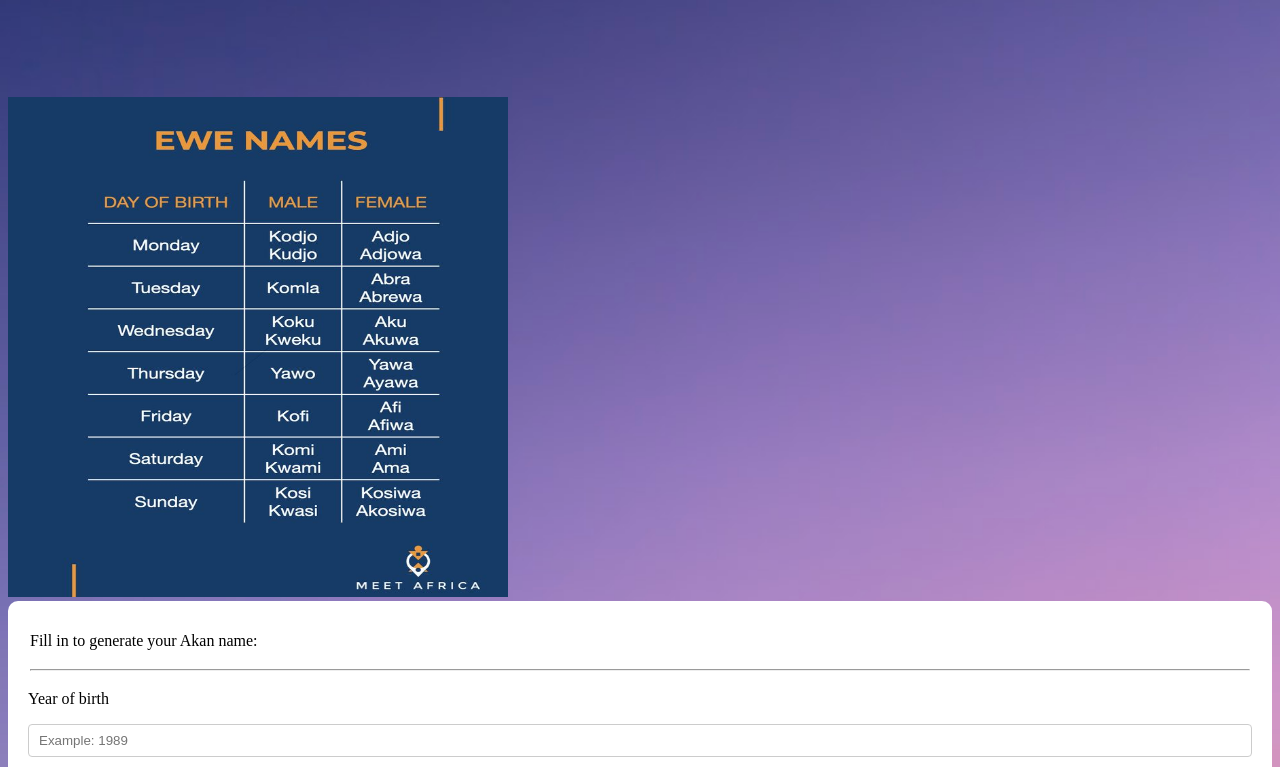
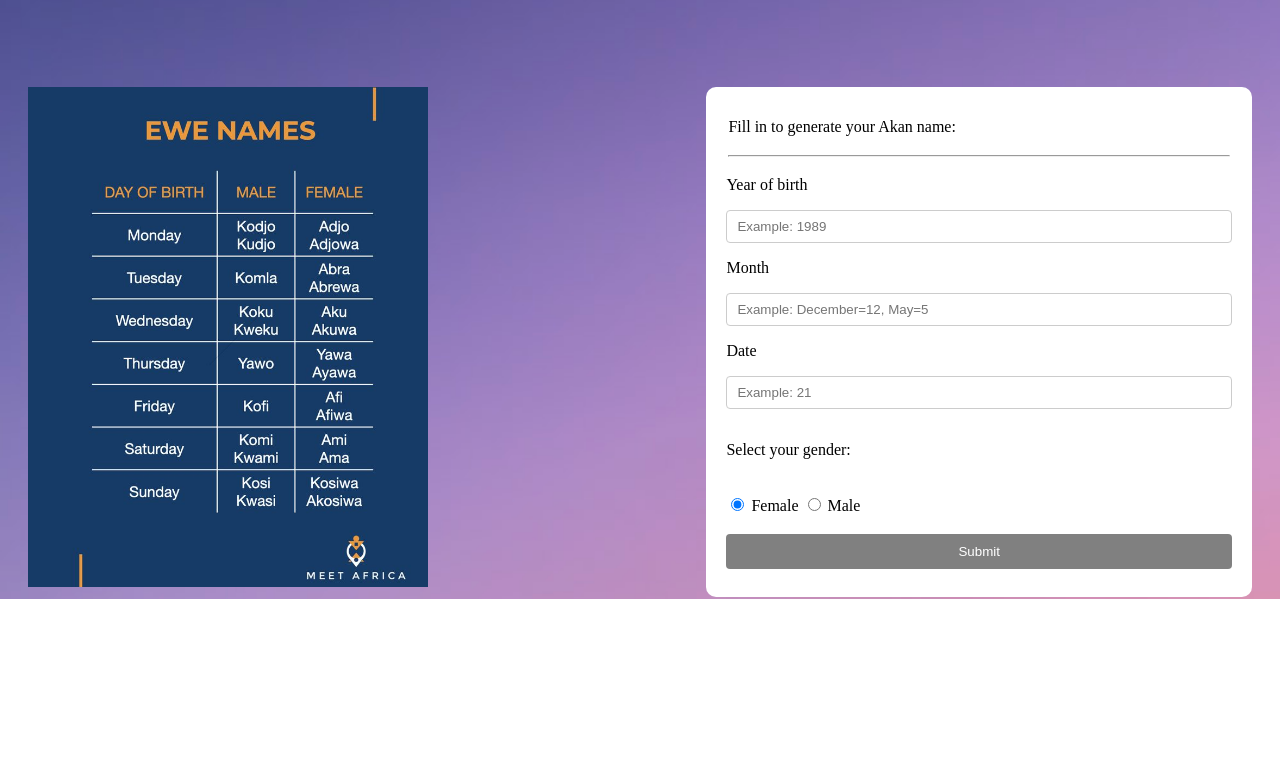
Before and after one commit to AbdiqafarHashi1/AkanName, a plain HTML site: page Index.html in a window 1280 px wide. Shown: the part 393-1160 px from the top of the page. After the commit the page ends 992 px from the top, so only its background shows below. Drawn offline with Linux system fonts and the light colour scheme.

Commit message:
designed button and form

```diff
--- a/CSS/style.css
+++ b/CSS/style.css
@@ -30,9 +30,9 @@ h1{
 }
 
 #img2{
-    width: 500px;
     height: 500px;
-    margin-top: 100px;
+    margin-top: 90px;
+    margin-left: 20px;
 }
 
 .form{
@@ -40,6 +40,10 @@ h1{
     padding: 20px;
     border-radius: 10px;
     line-height: 2.5em;
+    width: 40%;
+    float:right;
+    margin-top: 90px;
+    margin-right: 20px;
 }
 
 
@@ -52,3 +56,14 @@ input[type=number] {
     border-radius: 4px;
     box-sizing: border-box;
 }
+
+input[type=submit] {
+    width: 100%;
+    background-color: grey;
+    color: white;
+    padding: 10px 15px;
+    margin: 8px 0;
+    border: none;
+    border-radius: 4px;
+    cursor: pointer;
+}
```
